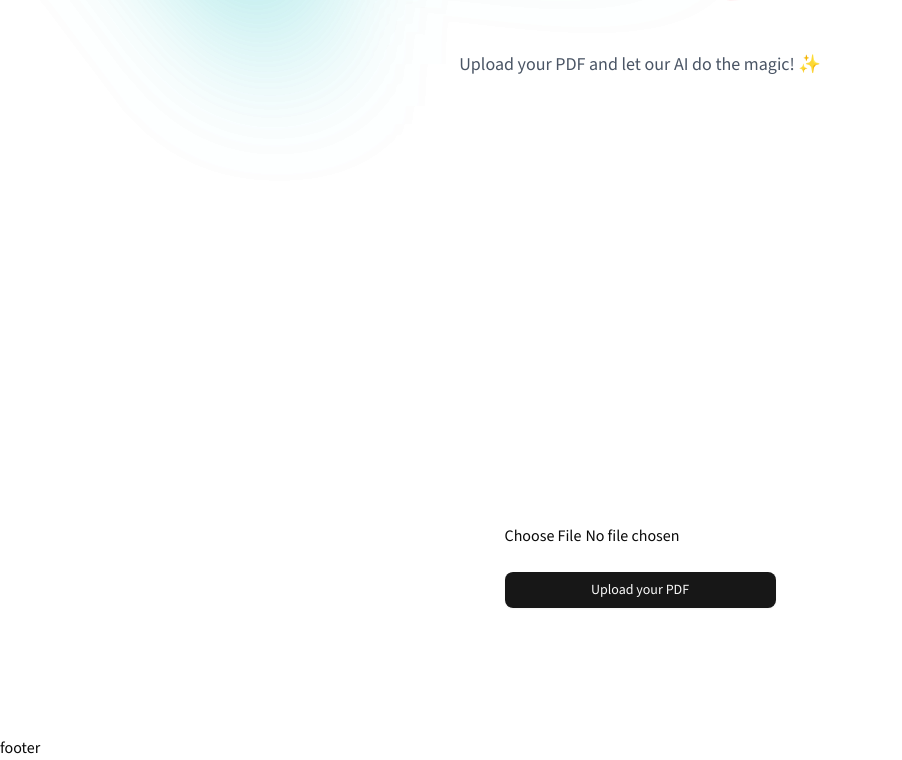
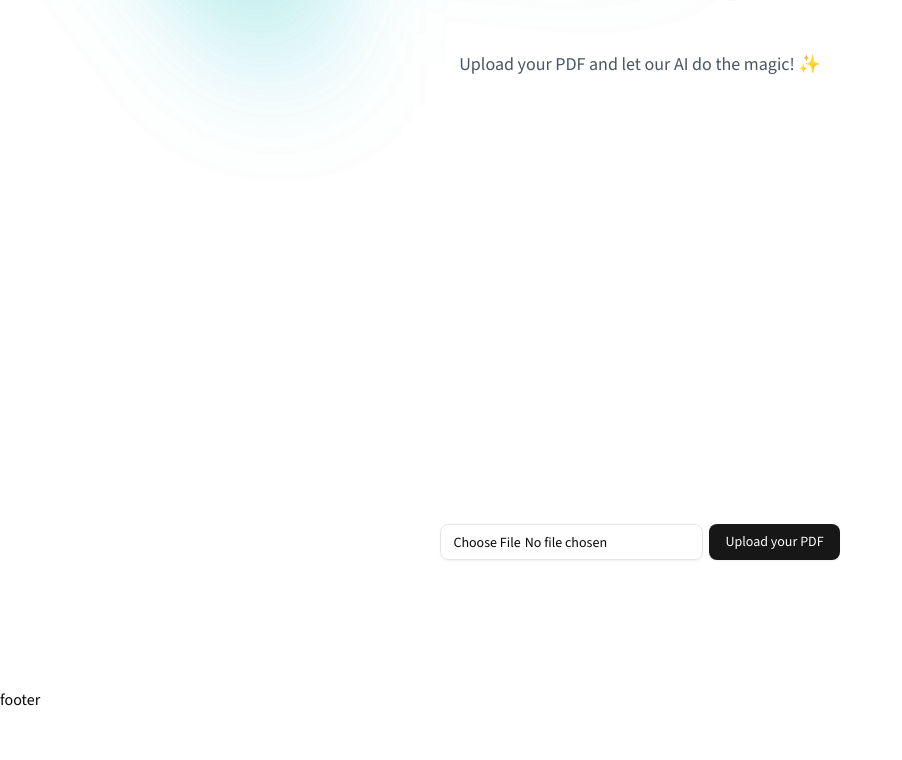
Before and after one commit to elaa-brahmi/ai-saas, a Next.js app in the folder my-app/: page /upload in a window 1280 px wide. Shown: the part 492-1252 px from the top of the page, without its empty margins (0-902 px from the left). After the commit the page ends 1204 px from the top, so only its background shows below. Built offline with nearby package versions, Linux system fonts and the light colour scheme; no server answers.

Commit message:
added zod for schema validation

```diff
--- a/my-app/components/upload/UploadForm.tsx
+++ b/my-app/components/upload/UploadForm.tsx
@@ -1,12 +1,26 @@
 "use client"
 import UploadFormInput from '@/components/upload/upload-form-input';
+import { z } from 'zod';
+
+const schema=z.object({});
 
 export default function UploadForm() {
-    const handleSubmit=()=>{
+    const handleSubmit=(e:React.FormEvent<HTMLFormElement>)=>{
+        e.preventDefault();
         console.log("submitted");
+        const formData=new FormData(e.currentTarget);
+        const file=formData.get('file') as File;
+        //validation the fields
+        //schema validation with zod
+        //upload file to the uploadThing
+        //parse the pdf using lang chain
+        //summarize the pdf using ai
+        //save the summary to db
+        //redirect to the [id] summary page
+
     }
     return(
-        <div>
+        <div className="flex flex-col gap-8 max-w-2xl mx-auto">
           <UploadFormInput onSubmit={handleSubmit}/>
         </div>
     )
--- a/my-app/components/upload/upload-form-input.tsx
+++ b/my-app/components/upload/upload-form-input.tsx
@@ -1,5 +1,6 @@
 "use client"
 import {Button} from '@/components/ui/button'
+import { Input } from '../ui/input';
 interface UploadFormProps{
     onSubmit:(e:React.FormEvent<HTMLFormElement>)=>void;
 
@@ -8,8 +9,12 @@ export default function UploadFormInput({onSubmit}:UploadFormProps)
     {
     return(
         <form className="flex flex-col gap-6" onSubmit={onSubmit}>
-        <input type="file"/>
-        <Button>Upload your PDF</Button>
+            <div className="flex justify-end gap-1.5">
+        <Input type="file" id="file" name="file"
+        accept="application/pdf"
+        required
+        className=""/>
+        <Button>Upload your PDF</Button></div>
 
         </form>
         )
--- a/my-app/package.json
+++ b/my-app/package.json
@@ -18,7 +18,8 @@
     "react": "^19.0.0",
     "react-dom": "^19.0.0",
     "tailwind-merge": "^3.3.0",
-    "tailwindcss-animate": "^1.0.7"
+    "tailwindcss-animate": "^1.0.7",
+    "zod": "^3.25.28"
   },
   "devDependencies": {
     "@eslint/eslintrc": "^3",
```
Also changed, not shown: 1 other file (tests, documents, lock files or other folders).
